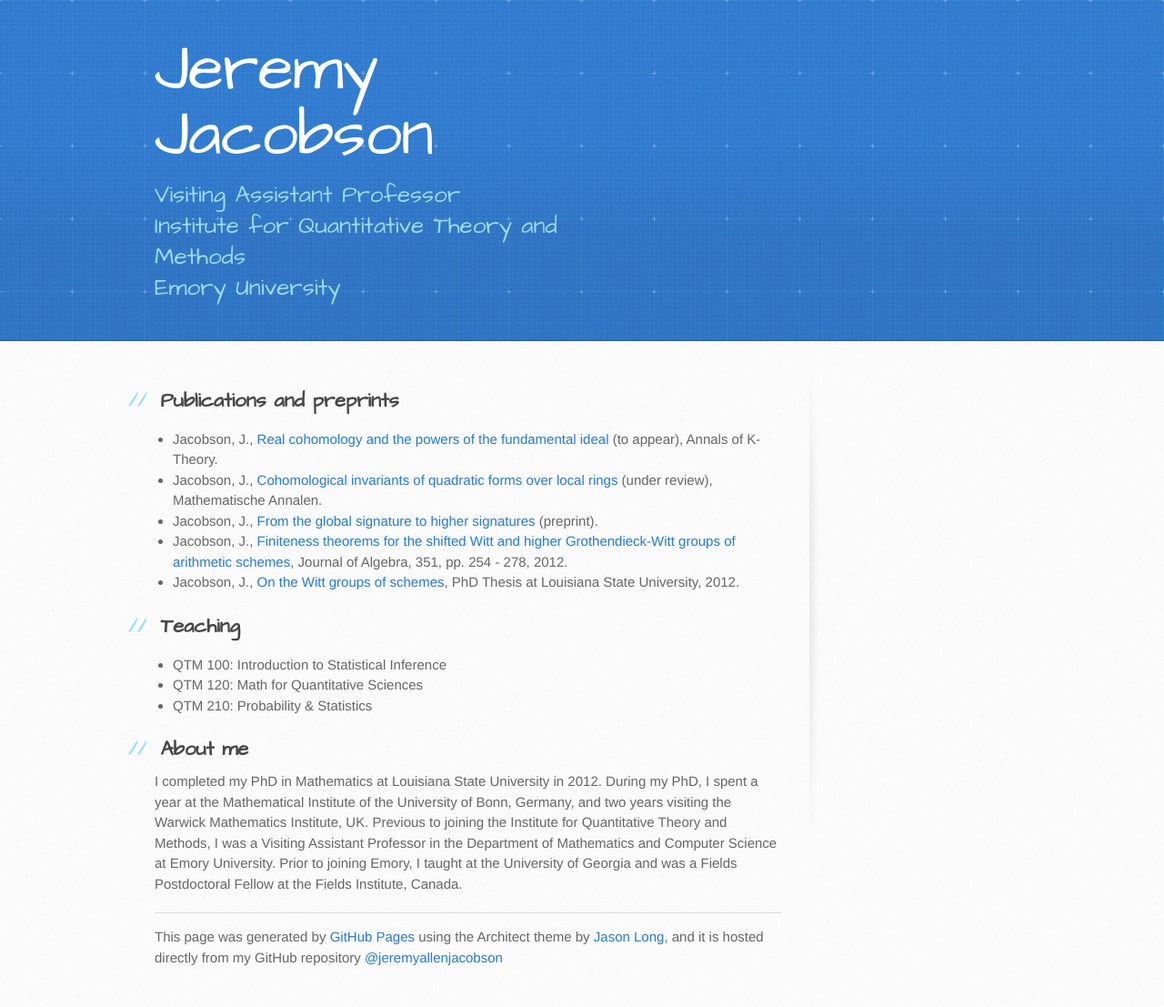
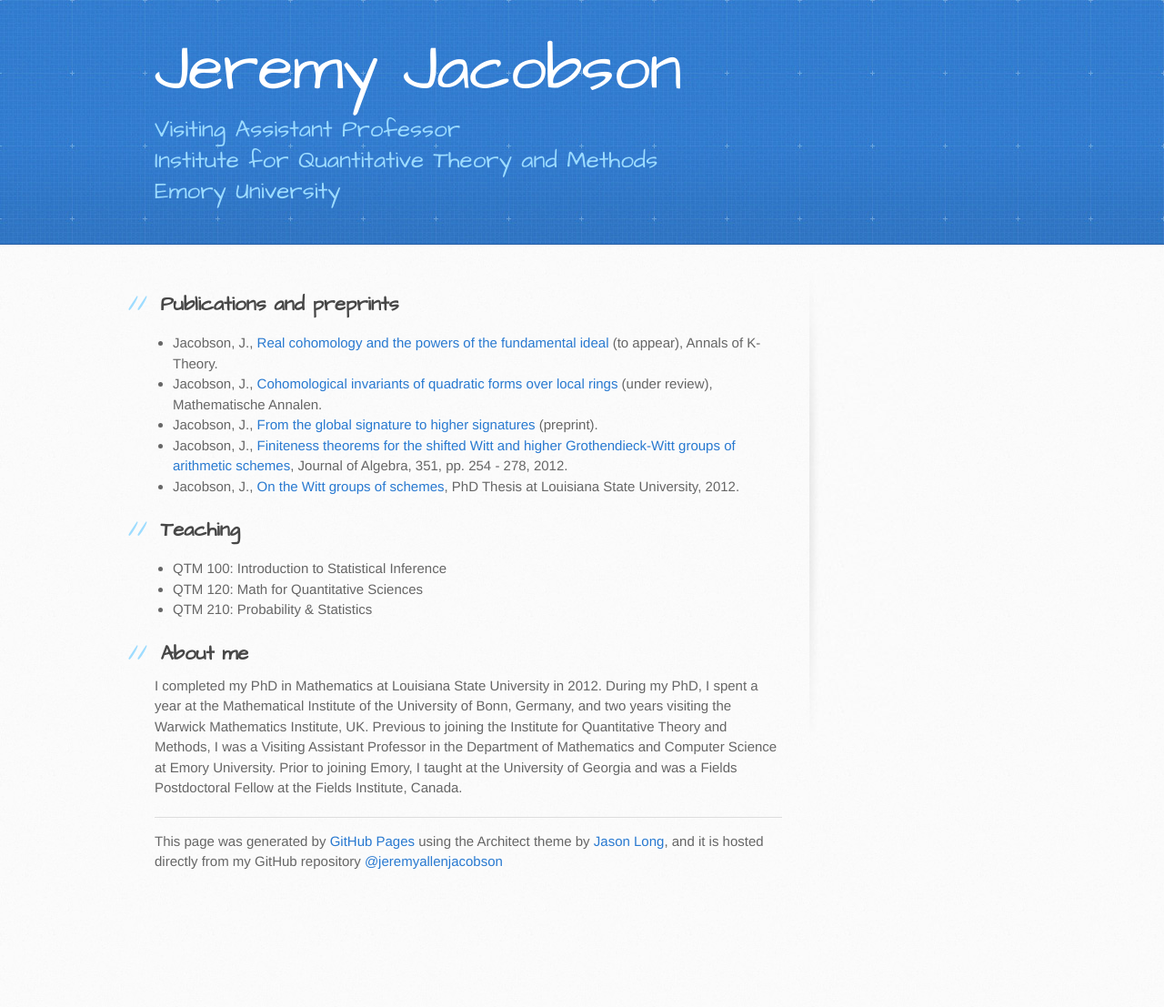
Before and after one commit to jeremyallenjacobson/jeremyallenjacobson.github.io, a Jekyll site: the page index.html, which Jekyll copies as it is, in a window 1280 px wide. Shown: the whole page at 91% size. Built offline with Jekyll 4.4.1, drawn with Linux system fonts in a browser that asks for light colours; after the commit the page ends 1001 px from its top, so only the background shows below that.

Commit message:
Update index.html

```diff
--- a/index.html
+++ b/index.html
@@ -19,10 +19,10 @@
   <body>
     <header>
       <div class="inner">
-        <h1> Jeremy Jacobson</h1>
-        <h2>Visiting Assistant Professor<br>
-          Institute for Quantitative Theory and Methods<br>
-          Emory University</h2>
+        <h1> <span style="white-space:nowrap">Jeremy Jacobson</span></h1>
+        <h2><span style="white-space:nowrap">Visiting Assistant Professor</span><br>
+          <span style="white-space:nowrap">Institute for Quantitative Theory and Methods</span><br>
+          <span style="white-space:nowrap">Emory University</span></h2>
 
       </div>
     </header>
```
